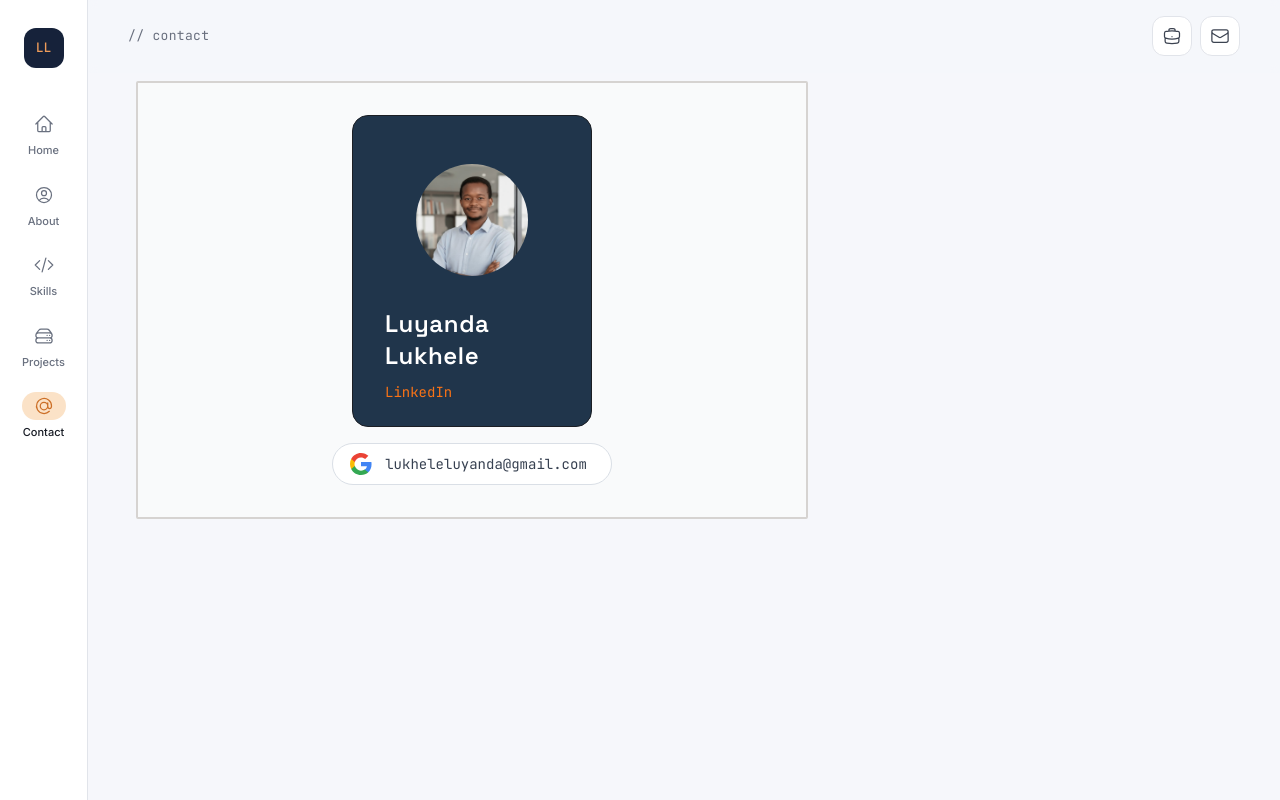
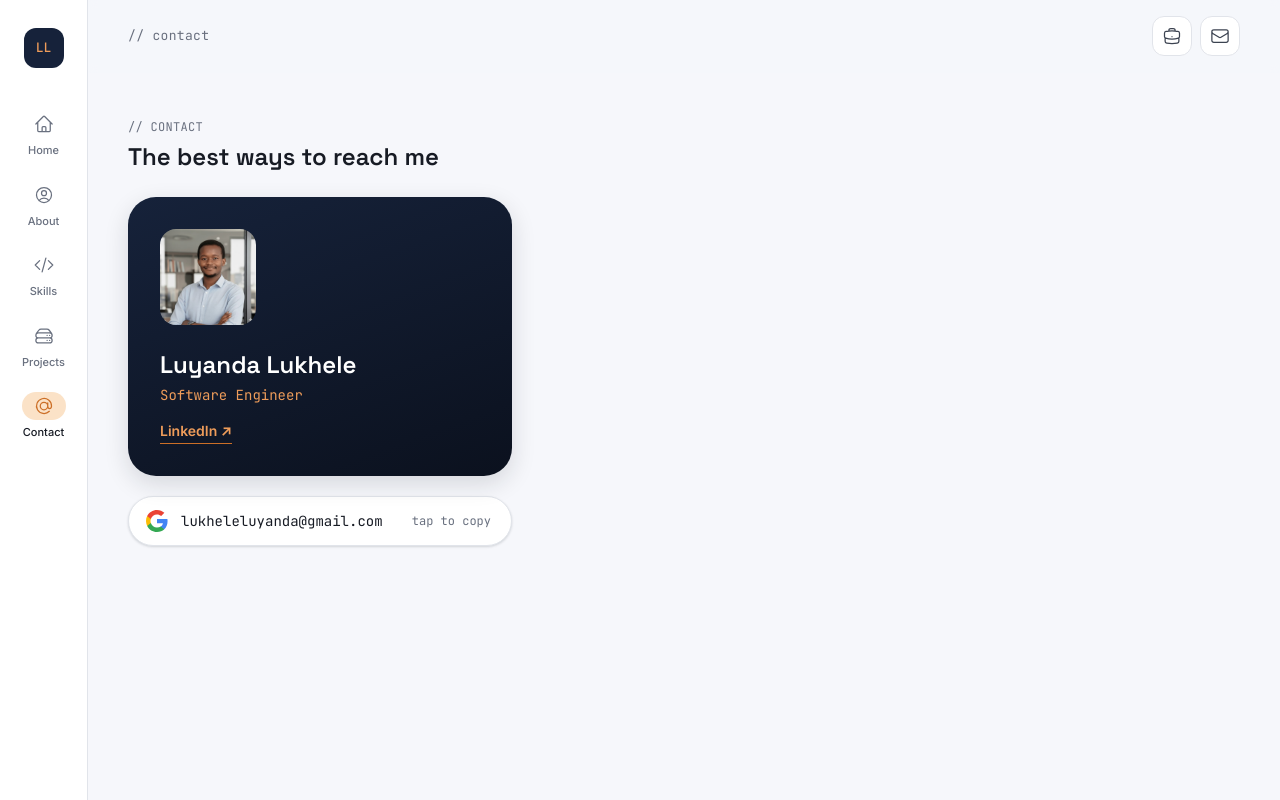
Before and after one commit to LuyaLukhele/portfolio3.0, a React (Create React App) app: page / in a window 1280 px wide. Both pictures are taken after a click on the button "Contact". Built offline with nearby package versions, Linux system fonts and the light colour scheme.

Commit message:
feat: restyle Contact with navy gradient card and tap-to-copy pill

```diff
--- a/src/components/contact.jsx
+++ b/src/components/contact.jsx
@@ -1,35 +1,59 @@
+import { useState } from "react"
 import myImage from "../assets/LuyandaShirtPP.avif"
+import { copyToClipboard } from "../utils/clipboard"
+
+const EMAIL = "lukheleluyanda@gmail.com"
 
 const Contact = () => {
+  const [copyState, setCopyState] = useState("tap to copy")
+  const [showSnackbar, setShowSnackbar] = useState(false)
+
+  const handleCopy = async () => {
+    await copyToClipboard(EMAIL)
+    setCopyState("copied ✓")
+    setShowSnackbar(true)
+    setTimeout(() => setCopyState("tap to copy"), 2000)
+    setTimeout(() => setShowSnackbar(false), 2200)
+  }
+
   return (
-    <div className="bg-gray-50 m-2 p-8 flex flex-col justify-center items-center border-solid border-2 rounded-sm border-stone-300">
+    <div className="py-10">
+      <div className="pb-6">
+        <span className="font-mono text-xs uppercase tracking-wide text-ink-500">
+          // contact
+        </span>
+        <h2 className="mt-1 font-display text-2xl font-semibold text-ink-900">
+          The best ways to reach me
+        </h2>
+      </div>
+
+      <div className="flex flex-col items-start gap-5">
         <a
           href="https://www.linkedin.com/in/luyalukhele/"
           target="_blank"
           rel="noreferrer"
-        className="block w-60 mx-auto bg-brand-navy-light border border-solid border-brand-navy rounded-2xl px-8 py-6 transform hover:scale-105 transition duration-500"
+          className="block w-full max-w-sm rounded-[28px] p-8 shadow-e3 text-white bg-[linear-gradient(160deg,#16223A,#0B111E)] transform hover:scale-[1.02] transition duration-300"
         >
-        <div className="mt-6 w-fit mx-auto">
           <img
             src={myImage}
-            className="rounded-full w-28"
-            alt="Luyanda lukhele"
+            className="rounded-2xl w-24 h-24 object-cover"
+            alt="Luyanda Lukhele"
           />
-        </div>
-
-        <div className="mt-8 ">
-          <span className="text-white font-display font-semibold text-2xl tracking-wide">
-            Luyanda <br /> Lukhele
+          <h3 className="mt-6 font-display font-semibold text-2xl">
+            Luyanda Lukhele
+          </h3>
+          <span className="mt-1 block font-mono text-orange-60 text-sm">
+            Software Engineer
           </span>
-        </div>
-        <p className="text-orange-500 font-mono text-sm mt-2.5">LinkedIn</p>
+          <span className="mt-4 inline-block text-orange-60 font-semibold text-sm border-b border-orange-40 pb-0.5">
+            LinkedIn ↗
+          </span>
         </a>
 
-      <a
-        href="mailto:lukheleluyanda@gmail.com"
-        target="_blank"
-        rel="noreferrer"
-        className="mt-4 flex items-center gap-3 bg-white rounded-full pl-4 pr-6 py-2 border border-solid border-brand-border transform hover:scale-105 transition duration-500"
+        <button
+          type="button"
+          onClick={handleCopy}
+          className="flex items-center gap-3 w-full max-w-sm bg-surface-container rounded-full pl-4 pr-5 py-3 border border-outline shadow-e1 hover:bg-surface-container-high transition"
         >
           <svg
             xmlns="http://www.w3.org/2000/svg"
@@ -53,10 +77,26 @@ const Contact = () => {
               d="M24 10.75c3.23 0 6.13 1.11 8.41 3.29l6.31-6.31C34.91 4.18 29.93 2 24 2 15.4 2 7.96 6.93 4.34 14.12l7.35 5.7c1.73-5.2 6.58-9.07 12.31-9.07z"
             />
           </svg>
-        <span className="text-gray-700 font-mono text-sm">
-          lukheleluyanda@gmail.com
+          <span className="font-mono text-sm text-ink-900">{EMAIL}</span>
+          <span className="ml-auto font-mono text-xs text-ink-500">
+            {copyState}
           </span>
-      </a>
+        </button>
+      </div>
+
+      <div
+        role="status"
+        aria-live="polite"
+        data-testid="snackbar"
+        className={
+          "fixed left-1/2 bottom-7 -translate-x-1/2 bg-navy-10 text-white text-sm font-body px-5 py-3.5 rounded-xl shadow-e3 transition-all duration-200 z-50 " +
+          (showSnackbar
+            ? "opacity-100 translate-y-0"
+            : "opacity-0 translate-y-2 pointer-events-none")
+        }
+      >
+        Email copied to clipboard
+      </div>
     </div>
   )
 }
```
Also changed, not shown: 1 other file (tests, documents, lock files or other folders). Lines whose indentation alone changed are shown as unchanged.
